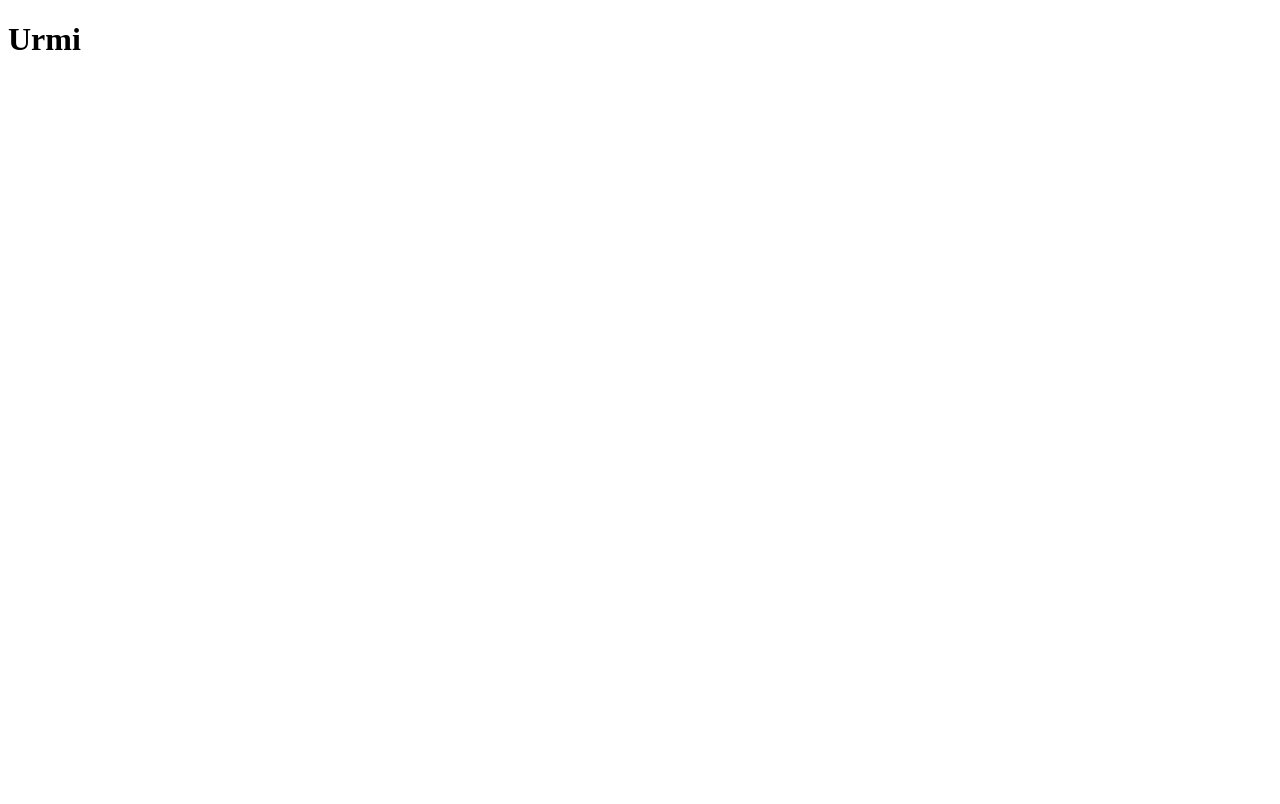
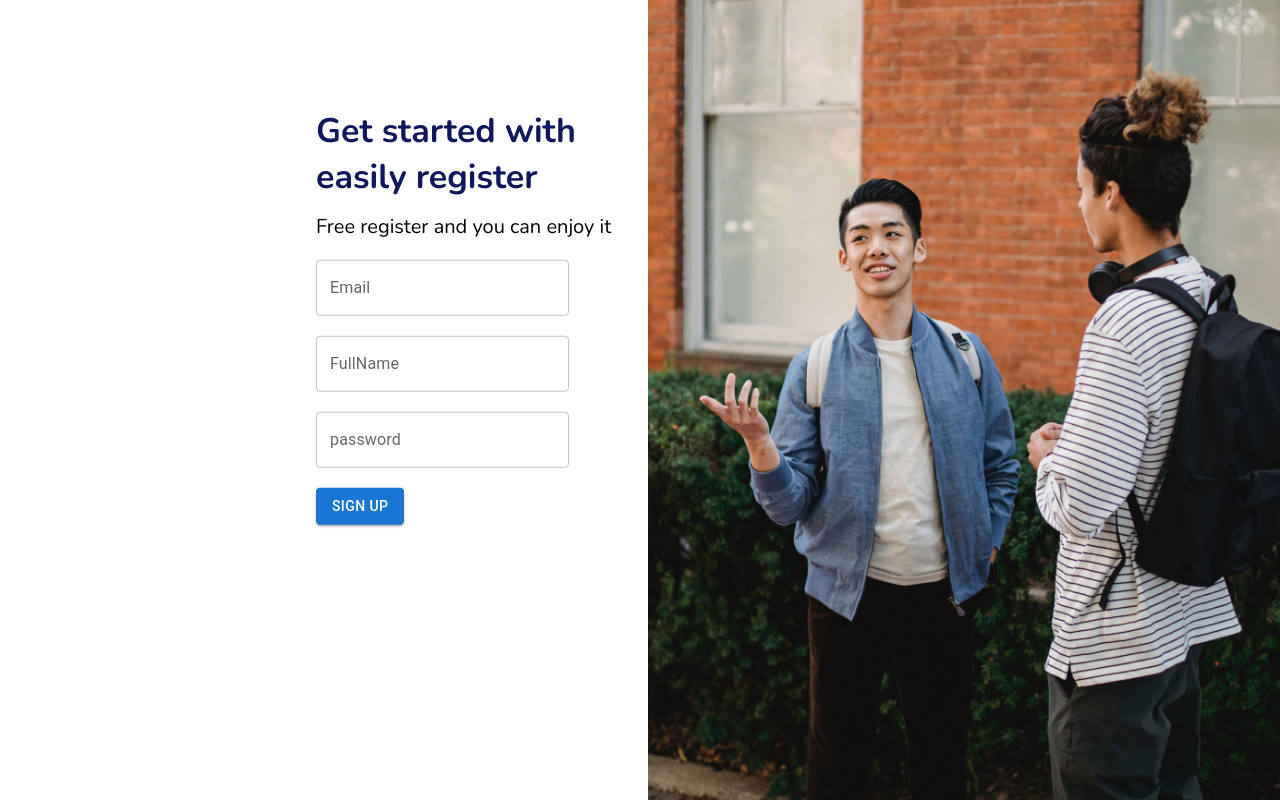
Before and after one commit to urme-akter/bachal, a React (Vite) app: page / in a window 1280 px wide. Built offline with nearby package versions, Linux system fonts and the light colour scheme.

Commit message:
registration and login design done

```diff
--- a/index.html
+++ b/index.html
@@ -4,6 +4,12 @@
     <meta charset="UTF-8" />
     <link rel="icon" type="image/svg+xml" href="/vite.svg" />
     <meta name="viewport" content="width=device-width, initial-scale=1.0" />
+    <link rel="preconnect" href="https://fonts.googleapis.com" />
+    <link rel="preconnect" href="https://fonts.gstatic.com" crossorigin />
+    <link
+      href="https://fonts.googleapis.com/css2?family=Nunito:wght@200;300;400;500;600;700;800;900&display=swap"
+      rel="stylesheet"
+    />
     <title>Vite + React</title>
   </head>
   <body>
--- a/src/App.jsx
+++ b/src/App.jsx
@@ -1,9 +1,23 @@
+import {
+  createRoutesFromElements,
+  createBrowserRouter,
+  Route,
+  RouterProvider,
+} from "react-router-dom";
+import Registration from "./pages/Registration";
+import Login from "./pages/Login";
+
+const router = createBrowserRouter(
+  createRoutesFromElements(
+    <Route>
+      <Route path="/" element={<Registration />}></Route>
+      <Route path="/login" element={<Login />}></Route>
+    </Route>
+  )
+);
+
 function App() {
-  return (
-    <>
-      <h1>Urmi</h1>
-    </>
-  );
+  return <RouterProvider router={router} />;
 }
 
 export default App;
--- /dev/null
+++ b/src/components/Heading.jsx
@@ -0,0 +1,7 @@
+import React from "react";
+
+const Heading = ({ tittle, className }) => {
+  return <h2 className={className}>{tittle}</h2>;
+};
+
+export default Heading;
--- a/src/index.css
+++ b/src/index.css
@@ -0,0 +1,35 @@
+* {
+  margin: 0;
+  padding: 0;
+}
+.regisimg {
+  width: 100%;
+  height: 100vh;
+  object-fit: cover;
+}
+.header {
+  color: #11175d;
+  font-family: "Nunito", sans-serif;
+  font-size: 34px;
+  font-weight: 700;
+}
+.regContainer {
+  margin-left: auto;
+  width: 50%;
+  margin-top: 50%;
+  transform: translateY(-50%);
+}
+.para {
+  color: black;
+  font-family: "Nunito", sans-serif;
+  font-size: 20px;
+  font-weight: 400;
+  margin-top: 13px;
+}
+.reginput {
+  margin-top: 20px;
+  margin-bottom: 20px;
+}
+.reginput .MuiTextField-root {
+  width: 80%;
+}
--- /dev/null
+++ b/src/pages/Login.jsx
@@ -0,0 +1,36 @@
+import React from "react";
+import { Grid, TextField, Button } from "@mui/material";
+import regimg from "../assets/regimg.png";
+import Heading from "../components/Heading";
+
+const Login = () => {
+  return (
+    <>
+      <Grid container spacing={2}>
+        <Grid item xs={6}>
+          <div className="regContainer">
+            <Heading className="header" tittle="Login to your account!" />
+
+            <div className="reginput">
+              <TextField id="outlined-basic" label="Email" variant="outlined" />
+            </div>
+
+            <div className="reginput">
+              <TextField
+                id="outlined-basic"
+                label="password"
+                variant="outlined"
+              />
+            </div>
+            <Button variant="contained">Sign up</Button>
+          </div>
+        </Grid>
+        <Grid item xs={6}>
+          <img className="regisimg" src={regimg} />
+        </Grid>
+      </Grid>
+    </>
+  );
+};
+
+export default Login;
--- /dev/null
+++ b/src/pages/Registration.jsx
@@ -0,0 +1,45 @@
+import React from "react";
+import { Grid, TextField, Button } from "@mui/material";
+import regimg from "../assets/regimg.png";
+import Heading from "../components/Heading";
+
+const Registration = () => {
+  return (
+    <>
+      <Grid container spacing={2}>
+        <Grid item xs={6}>
+          <div className="regContainer">
+            <Heading
+              className="header"
+              tittle="Get started with easily register"
+            />
+            <p className="para">Free register and you can enjoy it</p>
+            <div className="reginput">
+              <TextField id="outlined-basic" label="Email" variant="outlined" />
+            </div>
+            <div className="reginput">
+              <TextField
+                id="outlined-basic"
+                label="FullName"
+                variant="outlined"
+              />
+            </div>
+            <div className="reginput">
+              <TextField
+                id="outlined-basic"
+                label="password"
+                variant="outlined"
+              />
+            </div>
+            <Button variant="contained">Sign up</Button>
+          </div>
+        </Grid>
+        <Grid item xs={6}>
+          <img className="regisimg" src={regimg} />
+        </Grid>
+      </Grid>
+    </>
+  );
+};
+
+export default Registration;
```
Also changed, not shown: public/pages/Registration.jsx (deleted, +0 -7 lines), src/assets/loginimg.png (added), src/assets/regimg.png (added).
